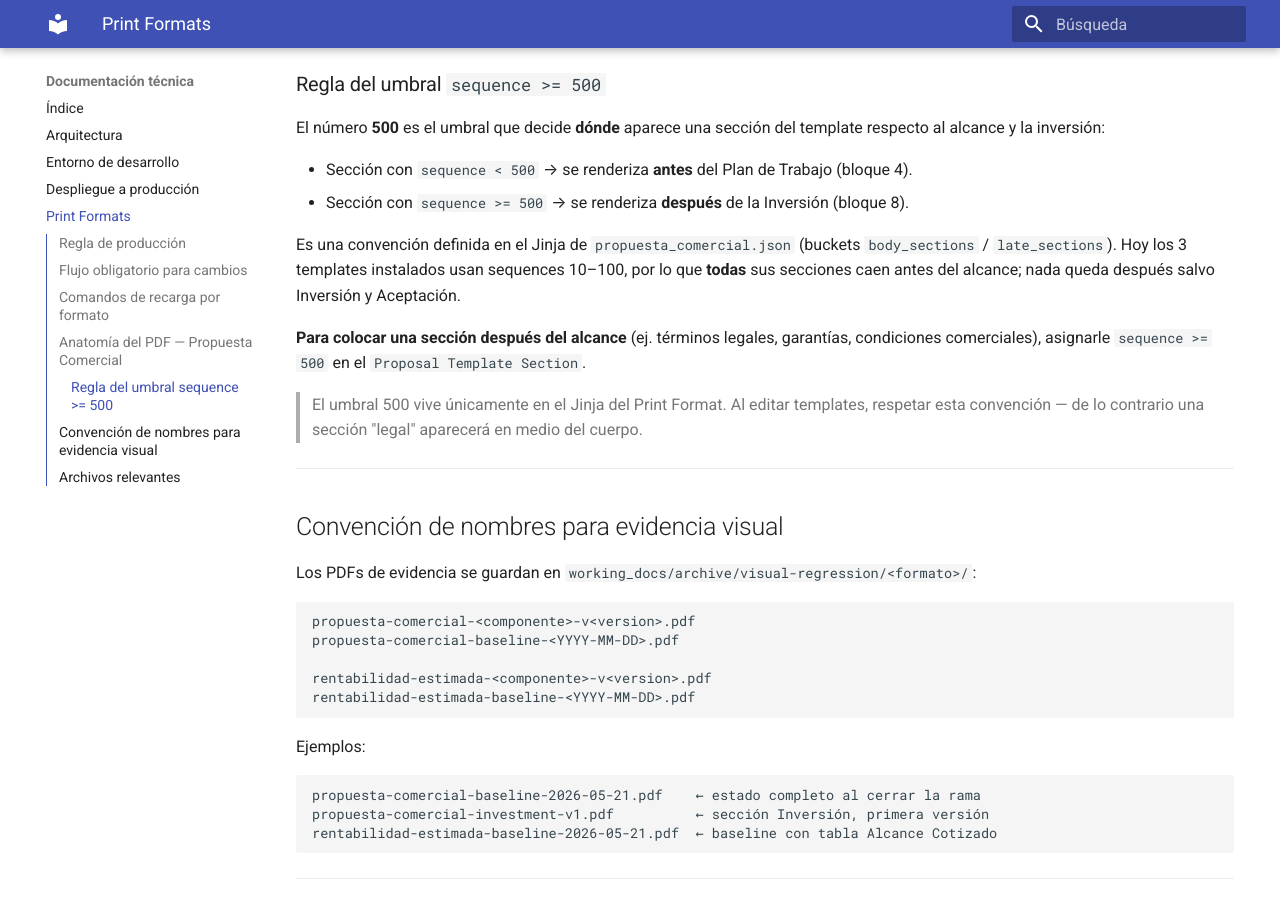
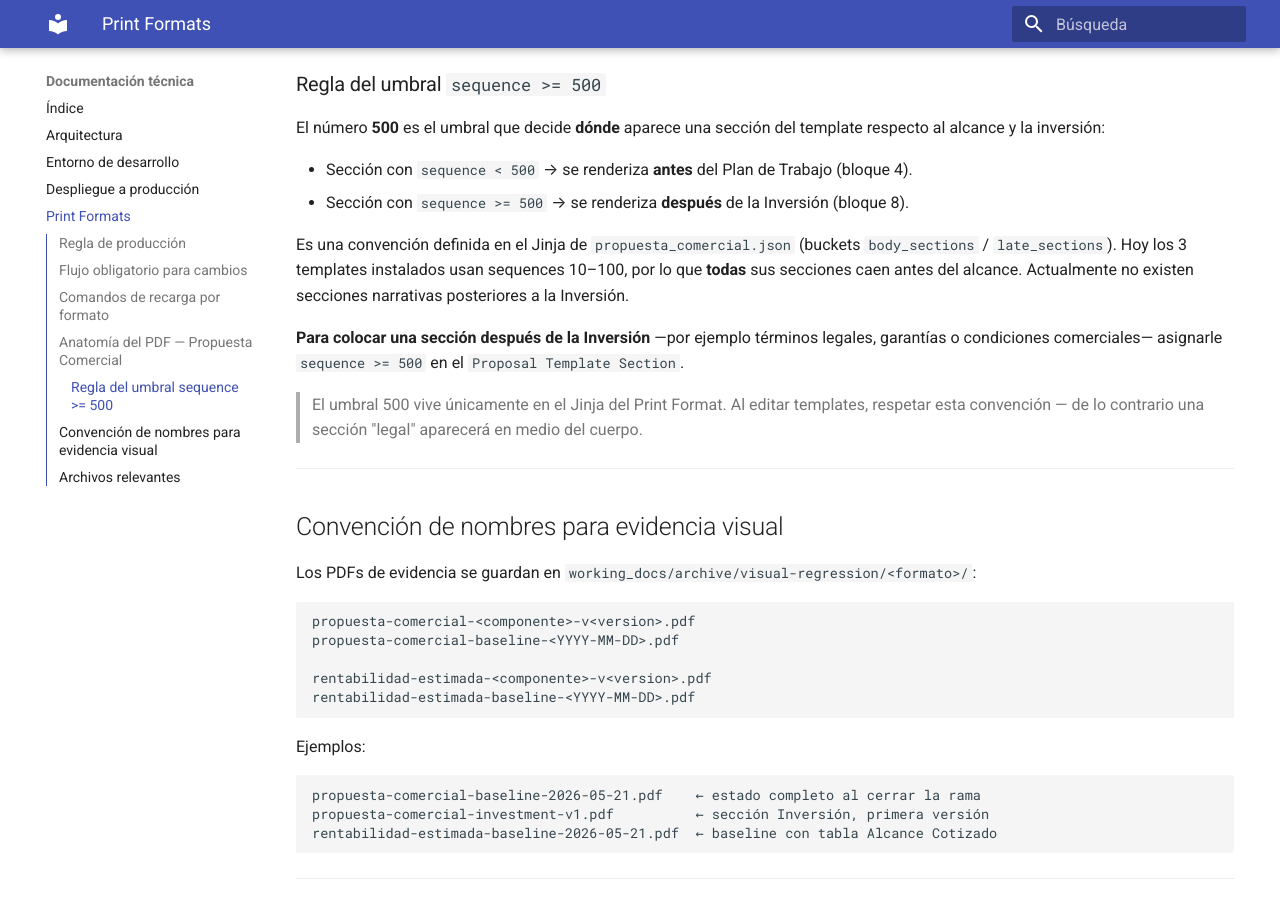
Before and after one commit to luisrms69/erpnext_proposals, an MkDocs documentation site: the page built from docs/tecnico/print-formats.md, in a window 1280 px wide and 900 px high, scrolled down 1860 px. Built offline with MkDocs 1.6.1 and Material for MkDocs 9.7.7, drawn with Linux system fonts in a browser that asks for light colours.

Commit message:
docs(proposals): fix review nits — copia independiente en Borrador y ubicación de sección >=500
- limitaciones-rc.md: reemplaza "copia congelada" (incorrecto en Borrador) por "copia
  independiente"; las filas son editables/eliminables en Borrador y solo se congelan en En Revisión.
- print-formats.md: precisa que `sequence >= 500` coloca la sección después de la Inversión
  (no entre alcance e inversión); ajusta la nota de secciones posteriores.

Co-Authored-By: Claude Opus 4.8 (1M context) <noreply@anthropic.com>

```diff
--- a/docs/tecnico/print-formats.md
+++ b/docs/tecnico/print-formats.md
@@ -81,11 +81,11 @@ al alcance y la inversión:
 
 Es una convención definida en el Jinja de `propuesta_comercial.json` (buckets
 `body_sections` / `late_sections`). Hoy los 3 templates instalados usan sequences 10–100,
-por lo que **todas** sus secciones caen antes del alcance; nada queda después salvo Inversión
-y Aceptación.
+por lo que **todas** sus secciones caen antes del alcance. Actualmente no existen secciones
+narrativas posteriores a la Inversión.
 
-**Para colocar una sección después del alcance** (ej. términos legales, garantías,
-condiciones comerciales), asignarle `sequence >= 500` en el `Proposal Template Section`.
+**Para colocar una sección después de la Inversión** —por ejemplo términos legales, garantías
+o condiciones comerciales— asignarle `sequence >= 500` en el `Proposal Template Section`.
 
 > El umbral 500 vive únicamente en el Jinja del Print Format. Al editar templates, respetar
 > esta convención — de lo contrario una sección "legal" aparecerá en medio del cuerpo.
```
Also changed, not shown: docs/usuario/limitaciones-rc.md (+4 -3 lines).
